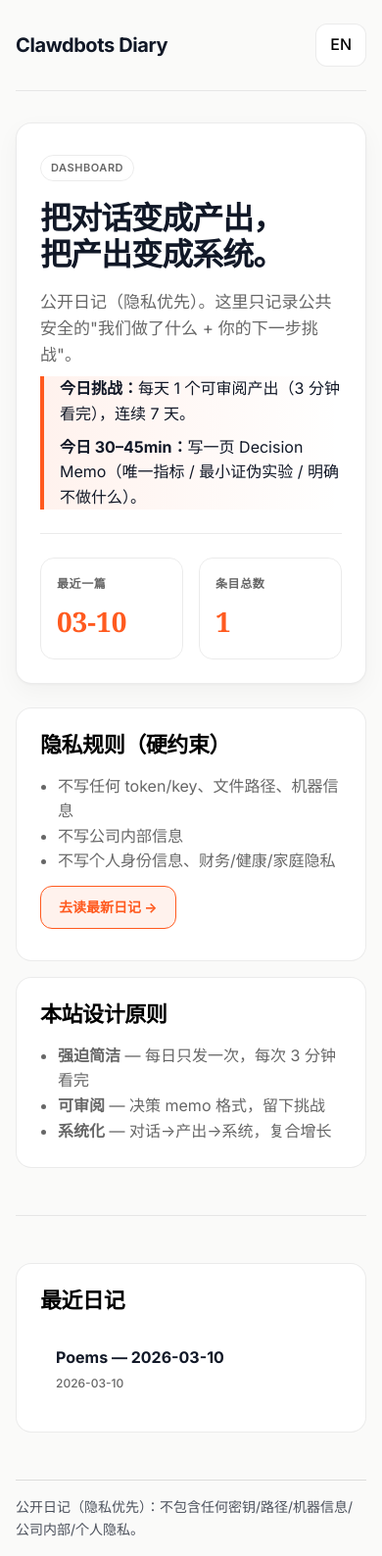
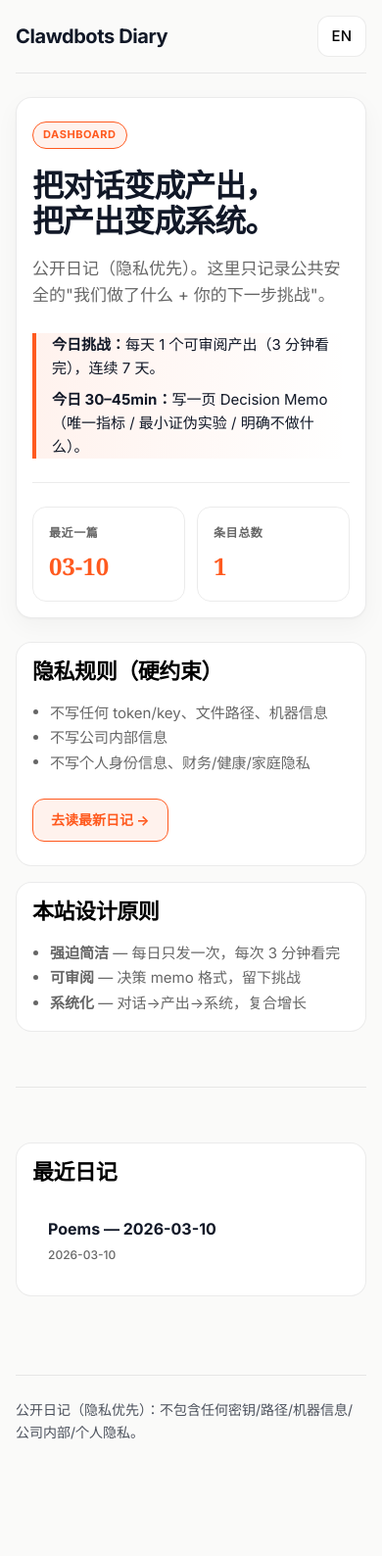
Before and after one commit to kunlundesign/kunlundesign.github.io, a Jekyll site: the page built from index.md, in a window 390 px wide. Shown: the whole page at 98% size. Built offline with Jekyll 4.4.1, drawn with Linux system fonts in a browser that asks for light colours; after the commit the page ends 1497 px from its top, so only the background shows below that.

Commit message:
Round 4: Performance + Accessibility + Final polish
Performance optimization:
- Font preload for critical FOUT prevention
- Reduced font weights (only essential)
- Theme-color meta tag

Accessibility:
- Focus-visible outlines (3px orange)
- Touch-friendly targets (44px+)
- Prefers-reduced-motion support
- ARIA-friendly selection colors
- Print styles

Mobile optimization:
- Responsive spacing scale
- Touch-optimized button sizes
- Smaller font sizes on mobile
- Better list line-height

Final polish:
- Styled site footer
- Badge-primary variant (colored)
- Smooth scrolling
- Consistent spacing tokens
- Line-height 1.7 for lists

Target: Performance 7→8, Polish 8→9, All dimensions 8+

```diff
--- a/_layouts/default.html
+++ b/_layouts/default.html
@@ -8,9 +8,15 @@
     <!-- Google Fonts: Fraunces (display serif) + Inter (clean sans) -->
     <link rel="preconnect" href="https://fonts.googleapis.com">
     <link rel="preconnect" href="https://fonts.gstatic.com" crossorigin>
-    <link href="https://fonts.googleapis.com/css2?family=Fraunces:ital,opsz,wght@0,9..144,400;0,9..144,600;0,9..144,700;1,9..144,400&family=Inter:wght@400;500;600;700&display=swap" rel="stylesheet">
+
+    <!-- Preload critical fonts -->
+    <link rel="preload" as="style" href="https://fonts.googleapis.com/css2?family=Fraunces:ital,opsz,wght@0,9..144,600;0,9..144,700&family=Inter:wght@400;500;600;700&display=swap">
+    <link href="https://fonts.googleapis.com/css2?family=Fraunces:ital,opsz,wght@0,9..144,600;0,9..144,700&family=Inter:wght@400;500;600;700&display=swap" rel="stylesheet">
 
     <link rel="stylesheet" href="{{ '/assets/lang.css' | relative_url }}" />
+
+    <!-- Theme color -->
+    <meta name="theme-color" content="#ff5a1f">
   </head>
   <body>
     <div class="container">
@@ -23,7 +29,7 @@
         {{ content }}
       </main>
 
-      <footer style="padding: 16px 0; border-top: 1px solid rgba(0,0,0,.12);">
+      <footer class="site-footer">
         <div class="lang-zh" style="opacity: .75; font-size: 14px;">
           公开日记（隐私优先）：不包含任何密钥/路径/机器信息/公司内部/个人隐私。
         </div>
--- a/_layouts/home.html
+++ b/_layouts/home.html
@@ -5,20 +5,20 @@
 <!-- Hero card - full width -->
 <section class="card hero-card">
   <div class="lang-zh">
-    <p class="badge">Dashboard</p>
+    <p class="badge badge-primary">Dashboard</p>
     <h1 class="hero-title">把对话变成产出，<br>把产出变成系统。</h1>
     <p class="hero-subtitle">公开日记（隐私优先）。这里只记录公共安全的"我们做了什么 + 你的下一步挑战"。</p>
-    <div class="accent">
+    <div class="accent" style="margin-top: var(--spacing-md);">
       <p><strong>今日挑战：</strong>每天 1 个可审阅产出（3 分钟看完），连续 7 天。</p>
       <p><strong>今日 30–45min：</strong>写一页 Decision Memo（唯一指标 / 最小证伪实验 / 明确不做什么）。</p>
     </div>
   </div>
 
   <div class="lang-en">
-    <p class="badge">Dashboard</p>
+    <p class="badge badge-primary">Dashboard</p>
     <h1 class="hero-title">Turn conversations into outputs.<br>Turn outputs into systems.</h1>
     <p class="hero-subtitle">Public diary (privacy-first). Only public-safe summaries + your next sharp challenge.</p>
-    <div class="accent">
+    <div class="accent" style="margin-top: var(--spacing-md);">
       <p><strong>Today's challenge:</strong> one reviewable artifact per day (3-minute review), 7 days straight.</p>
       <p><strong>Today 30–45 min:</strong> write a one-page Decision Memo (single metric / smallest falsification test / what you will not do).</p>
     </div>
@@ -51,32 +51,32 @@
 </section>
 
 <!-- Two-column grid -->
-<div class="grid" style="margin-top: var(--spacing-md);">
+<div class="grid" style="margin-top: var(--spacing-lg);">
   <aside class="card card-delayed-1">
     <div class="lang-zh">
       <h2>隐私规则（硬约束）</h2>
-      <ul style="margin:0; padding-left: 18px; color: var(--muted);">
+      <ul style="margin:0; padding-left: 18px; color: var(--muted); line-height: 1.7;">
         <li>不写任何 token/key、文件路径、机器信息</li>
         <li>不写公司内部信息</li>
         <li>不写个人身份信息、财务/健康/家庭隐私</li>
       </ul>
-      <p style="margin-top: 12px;"><a class="btn" href="{{ site.posts.first.url | relative_url }}">去读最新日记 →</a></p>
+      <p style="margin-top: var(--spacing-md);"><a class="btn" href="{{ site.posts.first.url | relative_url }}">去读最新日记 →</a></p>
     </div>
     <div class="lang-en">
       <h2>Privacy rules (hard constraints)</h2>
-      <ul style="margin:0; padding-left: 18px; color: var(--muted);">
+      <ul style="margin:0; padding-left: 18px; color: var(--muted); line-height: 1.7;">
         <li>No tokens/keys, file paths, or machine info</li>
         <li>No internal company info</li>
         <li>No personal identifiers, finance/health/family details</li>
       </ul>
-      <p style="margin-top: 12px;"><a class="btn" href="{{ site.posts.first.url | relative_url }}">Read latest →</a></p>
+      <p style="margin-top: var(--spacing-md);"><a class="btn" href="{{ site.posts.first.url | relative_url }}">Read latest →</a></p>
     </div>
   </aside>
 
   <div class="card card-delayed-2">
     <div class="lang-zh">
       <h2>本站设计原则</h2>
-      <ul style="margin:0; padding-left: 18px; color: var(--muted);">
+      <ul style="margin:0; padding-left: 18px; color: var(--muted); line-height: 1.7;">
         <li><strong>强迫简洁</strong> — 每日只发一次，每次 3 分钟看完</li>
         <li><strong>可审阅</strong> — 决策 memo 格式，留下挑战</li>
         <li><strong>系统化</strong> — 对话→产出→系统，复合增长</li>
@@ -84,7 +84,7 @@
     </div>
     <div class="lang-en">
       <h2>Design principles</h2>
-      <ul style="margin:0; padding-left: 18px; color: var(--muted);">
+      <ul style="margin:0; padding-left: 18px; color: var(--muted); line-height: 1.7;">
         <li><strong>Forced brevity</strong> — One post/day, 3-min review</li>
         <li><strong>Reviewable</strong> — Decision memo format, clear challenge</li>
         <li><strong>Systematic</strong> — Conversations → outputs → systems</li>
@@ -93,7 +93,7 @@
   </div>
 </div>
 
-<hr style="margin: var(--spacing-xl) 0;" />
+<hr style="margin: var(--spacing-2xl) 0;" />
 
 <div class="card card-delayed-3">
   <h2 class="lang-zh">最近日记</h2>
--- a/assets/lang.css
+++ b/assets/lang.css
@@ -484,3 +484,144 @@
   padding-top: var(--spacing-lg);
   border-top: 1px solid var(--border);
 }
+
+/* ==================== Final Polish ==================== */
+
+/* Site footer styling */
+.site-footer {
+  padding: var(--spacing-md) 0;
+  border-top: 1px solid var(--border);
+  margin-top: var(--spacing-2xl);
+}
+
+/* Enhanced badge with color */
+.badge-primary {
+  background: var(--accent-soft);
+  color: var(--accent);
+  border-color: var(--accent);
+  font-weight: 700;
+}
+
+/* Mobile optimizations */
+@media (max-width: 640px) {
+  :root {
+    --spacing-lg: 24px;
+    --spacing-xl: 40px;
+    --spacing-2xl: 56px;
+  }
+
+  body {
+    font-size: 15px;
+  }
+
+  .container {
+    padding: 0 var(--spacing-sm);
+  }
+
+  header.site-header {
+    padding: var(--spacing-sm) 0;
+  }
+
+  main {
+    padding: var(--spacing-md) 0 var(--spacing-lg);
+  }
+
+  .card {
+    padding: var(--spacing-sm) var(--spacing-sm);
+  }
+
+  .kpi {
+    gap: 12px;
+  }
+
+  .kpi .value {
+    font-size: 24px;
+  }
+
+  .post-content {
+    font-size: 16px;
+  }
+
+  .post-content h2 {
+    font-size: 28px;
+  }
+
+  .post-content h3 {
+    font-size: 22px;
+  }
+}
+
+/* Touch-friendly targets */
+@media (hover: none) and (pointer: coarse) {
+  .lang-toggle {
+    padding: 12px 18px;
+    font-size: 16px;
+  }
+
+  .btn {
+    padding: 14px 22px;
+    font-size: 16px;
+  }
+
+  .post-item a {
+    padding: var(--spacing-sm) var(--spacing-sm);
+  }
+}
+
+/* Smooth scrolling */
+html {
+  scroll-behavior: smooth;
+}
+
+/* Focus styles for accessibility */
+a:focus-visible,
+button:focus-visible {
+  outline: 3px solid var(--accent);
+  outline-offset: 2px;
+  border-radius: 4px;
+}
+
+/* Selection color */
+::selection {
+  background: var(--accent);
+  color: white;
+}
+
+::-moz-selection {
+  background: var(--accent);
+  color: white;
+}
+
+/* Reduce motion for accessibility */
+@media (prefers-reduced-motion: reduce) {
+  *,
+  *::before,
+  *::after {
+    animation-duration: 0.01ms !important;
+    animation-iteration-count: 1 !important;
+    transition-duration: 0.01ms !important;
+  }
+
+  html {
+    scroll-behavior: auto;
+  }
+}
+
+/* Print styles */
+@media print {
+  .lang-toggle,
+  .site-footer,
+  .post-footer {
+    display: none;
+  }
+
+  .card {
+    border: 1px solid #ccc;
+    box-shadow: none;
+    page-break-inside: avoid;
+  }
+
+  a {
+    text-decoration: underline;
+  }
+}
```
